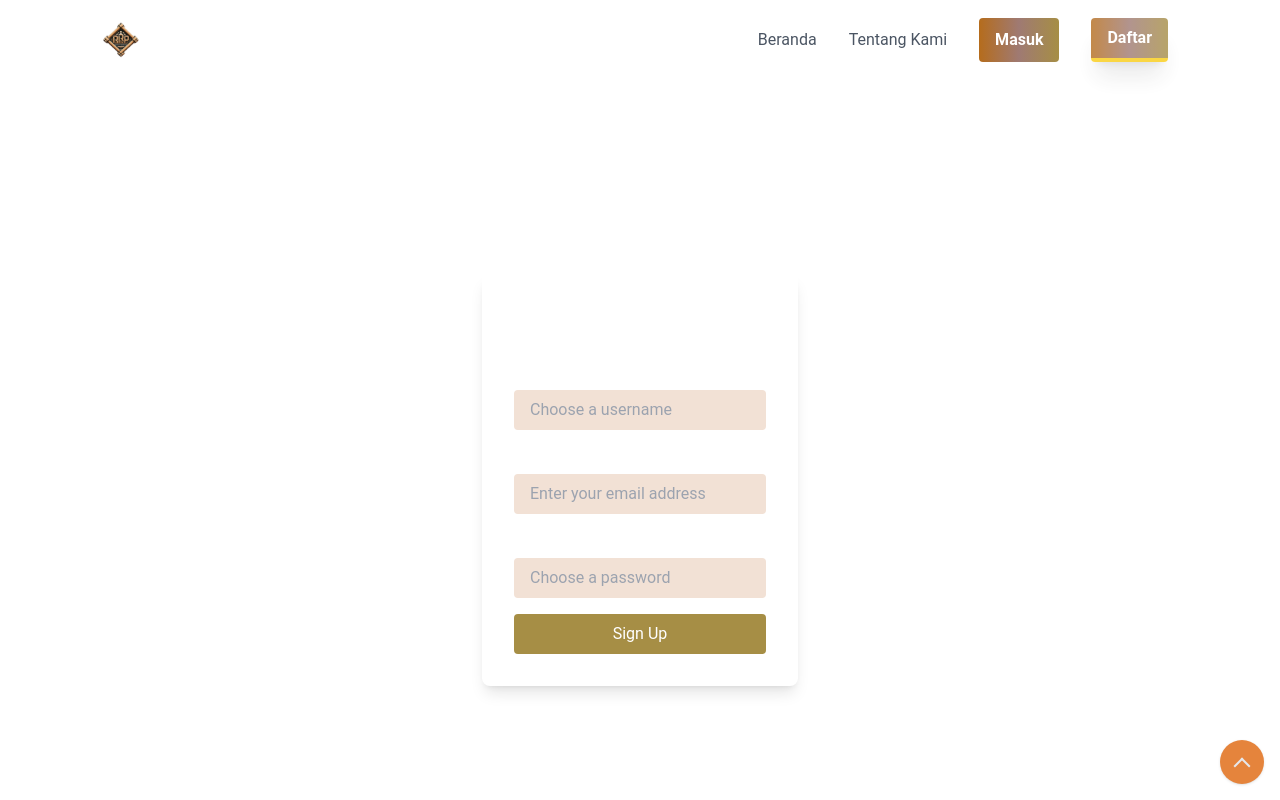
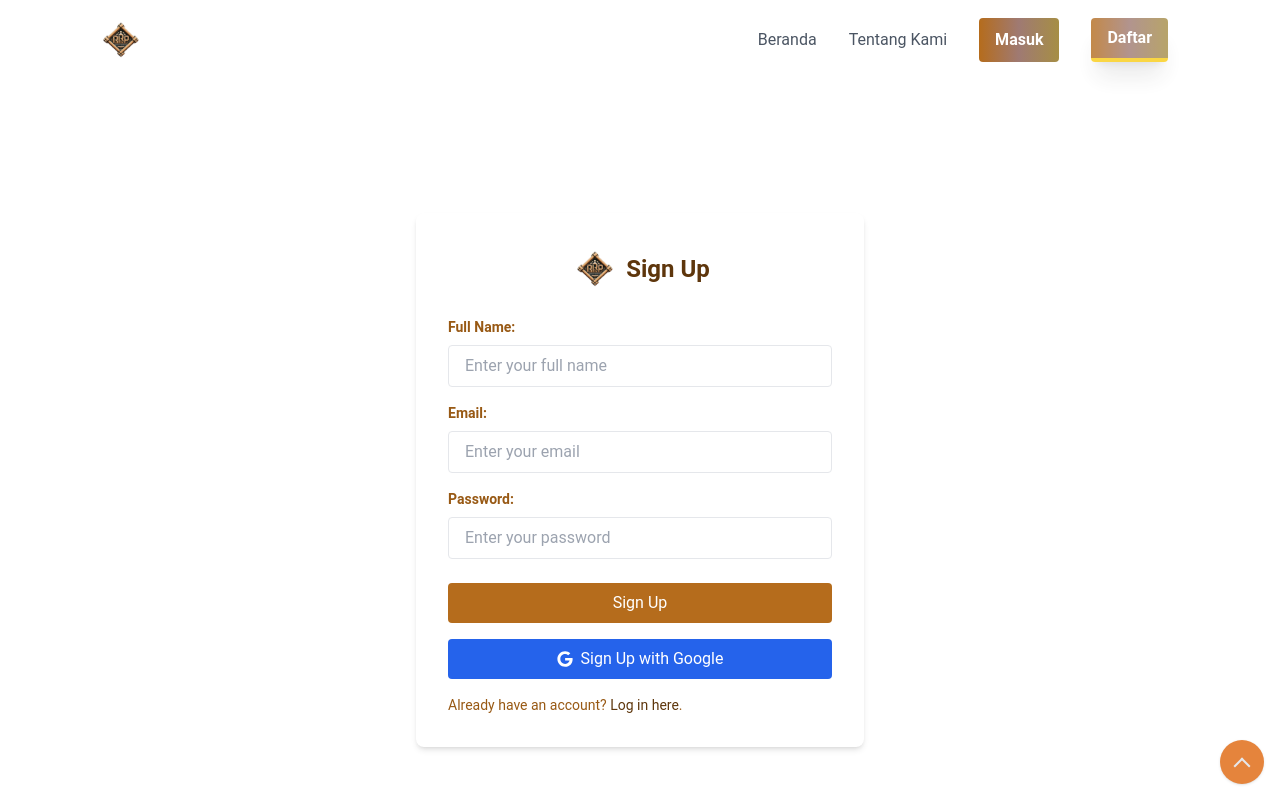
Before and after one commit to chndrwali/penjualan-fe, a React (Vite) app: page /daftar in a window 1280 px wide. Shown: the top 800 px of the page. Built offline with nearby package versions, Linux system fonts and the light colour scheme.

Commit message:
add login google

```diff
--- a/src/components/LandingPage/login/loginPage.jsx
+++ b/src/components/LandingPage/login/loginPage.jsx
@@ -1,6 +1,7 @@
 /* eslint-disable no-unused-vars */
-import React from 'react';
+import React, { useState } from 'react';
 import { motion } from 'framer-motion';
+import { FaGoogle } from 'react-icons/fa';
 
 const LoginPage = () => {
   const containerVariants = {
@@ -13,51 +14,104 @@ const LoginPage = () => {
     visible: { opacity: 1, y: 0, transition: { delay: 0.5, duration: 0.8, ease: 'easeInOut' } },
   };
 
+  const [username, setUsername] = useState('');
+  const [password, setPassword] = useState('');
+  const [role, setRole] = useState('user'); // Default role is 'user'
+
+  const handleLogin = () => {
+    // Perform login logic here based on username, password, and role
+    if (username && password) {
+      // Check credentials and role, then redirect or perform necessary actions
+      if (role === 'admin') {
+        // Redirect or perform admin-specific actions
+      } else {
+        // Redirect or perform user-specific actions
+      }
+    }
+  };
+
   return (
     <motion.div
-      className="min-h-screen flex items-center justify-center"
+      className="min-h-screen flex items-center justify-center bg-gradient-to-r from-brown to-coffee"
       variants={containerVariants}
       initial="hidden"
       animate="visible"
     >
-      <motion.form
-        className="bg-gradient-to-r from-brown to-coffee p-8 rounded-lg shadow-lg"
+      <motion.div
+        className="bg-white p-8 rounded-lg shadow-lg w-full max-w-md"
         variants={formVariants}
         initial="hidden"
         animate="visible"
       >
-        <h2 className="text-2xl font-bold mb-6 text-white">Login to Your Account</h2>
+        <div className="text-center mb-8">
+          <img
+            src="/logo/android-chrome-512x512.png"
+            alt="Logo"
+            className="mx-auto h-12"
+          />
+          <h2 className="text-2xl font-bold mt-4">Login to Your Account</h2>
+        </div>
         <div className="mb-4">
-          <label className="block text-white text-sm font-semibold mb-2" htmlFor="username">
+          <label className="block text-gray-600 text-sm font-semibold mb-2" htmlFor="username">
             Username:
           </label>
           <input
-            className="w-full px-4 py-2 rounded bg-brown-100 text-brown-800"
+            className="w-full px-4 py-2 rounded border focus:outline-none focus:border-brown-500"
             type="text"
             id="username"
             name="username"
             placeholder="Enter your username"
+            value={username}
+            onChange={(e) => setUsername(e.target.value)}
           />
         </div>
         <div className="mb-4">
-          <label className="block text-white text-sm font-semibold mb-2" htmlFor="password">
+          <label className="block text-gray-600 text-sm font-semibold mb-2" htmlFor="password">
             Password:
           </label>
           <input
-            className="w-full px-4 py-2 rounded bg-brown-100 text-brown-800"
+            className="w-full px-4 py-2 rounded border focus:outline-none focus:border-brown-500"
             type="password"
             id="password"
             name="password"
             placeholder="Enter your password"
+            value={password}
+            onChange={(e) => setPassword(e.target.value)}
           />
         </div>
+        <div className="mb-4">
+          <label className="block text-gray-600 text-sm font-semibold mb-2" htmlFor="role">
+            Role:
+          </label>
+          <select
+            className="w-full px-4 py-2 rounded border focus:outline-none focus:border-brown-500"
+            id="role"
+            name="role"
+            value={role}
+            onChange={(e) => setRole(e.target.value)}
+          >
+            <option value="user">User</option>
+            <option value="admin">Admin</option>
+          </select>
+        </div>
         <button
-          className="w-full bg-earth-500 text-white py-2 rounded hover:bg-earth-600 transition duration-300 ease-in-out"
-          type="submit"
+          className="w-full bg-brown-500 text-white py-2 rounded hover:bg-brown-600 transition duration-300 ease-in-out mb-4"
+          type="button"
+          onClick={handleLogin}
         >
           Login
         </button>
-      </motion.form>
+        <p className="text-center text-gray-600 text-sm">
+          Or
+        </p>
+        <button
+          className="w-full bg-blue-500 text-white py-2 rounded hover:bg-blue-600 transition duration-300 ease-in-out flex items-center justify-center"
+          type="button"
+        >
+          <FaGoogle className="mr-2" />
+          Login with Google
+        </button>
+      </motion.div>
     </motion.div>
   );
 };
--- a/src/components/LandingPage/signup/SignupPage.jsx
+++ b/src/components/LandingPage/signup/SignupPage.jsx
@@ -1,76 +1,98 @@
 /* eslint-disable no-unused-vars */
-import React from 'react';
+import React, { useState } from 'react';
 import { motion } from 'framer-motion';
+import { FaGoogle } from 'react-icons/fa';
 
 const SignupPage = () => {
-  const containerVariants = {
-    hidden: { opacity: 0 },
-    visible: { opacity: 1, transition: { duration: 0.8 } },
-  };
+  const [fullName, setFullName] = useState('');
+  const [email, setEmail] = useState('');
+  const [password, setPassword] = useState('');
 
-  const formVariants = {
-    hidden: { opacity: 0, y: 50 },
-    visible: { opacity: 1, y: 0, transition: { delay: 0.5, duration: 0.8, ease: 'easeInOut' } },
+  const handleSignup = () => {
+    // Logika signup di sini
+    console.log(`Sign up with Full Name: ${fullName}, Email: ${email}, Password: ${password}`);
   };
 
   return (
-    <motion.div
-      className="min-h-screen flex items-center justify-center"
-      variants={containerVariants}
-      initial="hidden"
-      animate="visible"
-    >
-      <motion.form
-        className="bg-gradient-to-r from-brown to-coffee p-8 rounded-lg shadow-lg"
-        variants={formVariants}
-        initial="hidden"
-        animate="visible"
+    <div className="min-h-screen flex items-center justify-center bg-gradient-to-r from-brown to-coffee">
+      <motion.div
+        initial={{ opacity: 0, y: 20 }}
+        animate={{ opacity: 1, y: 0 }}
+        transition={{ duration: 0.5 }}
+        className="bg-white p-8 rounded-lg shadow-md w-full max-w-md"
       >
-        <h2 className="text-2xl font-bold mb-6 text-white">Create Your Account</h2>
+        <div className="flex items-center justify-center mb-6">
+          {/* Logo */}
+          <img
+            src="/logo/android-chrome-512x512.png"
+            alt="Logo"
+            className="h-12 w-12 mr-2"
+          />
+          <h2 className="text-2xl font-bold text-brown-800">Sign Up</h2>
+        </div>
         <div className="mb-4">
-          <label className="block text-white text-sm font-semibold mb-2" htmlFor="username">
-            Username:
+          <label className="block text-brown-600 text-sm font-semibold mb-2" htmlFor="fullName">
+            Full Name:
           </label>
           <input
-            className="w-full px-4 py-2 rounded bg-brown-100 text-brown-800"
+            className="w-full px-4 py-2 rounded border focus:outline-none focus:border-brown-500"
             type="text"
-            id="username"
-            name="username"
-            placeholder="Choose a username"
+            id="fullName"
+            name="fullName"
+            placeholder="Enter your full name"
+            value={fullName}
+            onChange={(e) => setFullName(e.target.value)}
           />
         </div>
         <div className="mb-4">
-          <label className="block text-white text-sm font-semibold mb-2" htmlFor="email">
+          <label className="block text-brown-600 text-sm font-semibold mb-2" htmlFor="email">
             Email:
           </label>
           <input
-            className="w-full px-4 py-2 rounded bg-brown-100 text-brown-800"
+            className="w-full px-4 py-2 rounded border focus:outline-none focus:border-brown-500"
             type="email"
             id="email"
             name="email"
-            placeholder="Enter your email address"
+            placeholder="Enter your email"
+            value={email}
+            onChange={(e) => setEmail(e.target.value)}
           />
         </div>
-        <div className="mb-4">
-          <label className="block text-white text-sm font-semibold mb-2" htmlFor="password">
+        <div className="mb-6">
+          <label className="block text-brown-600 text-sm font-semibold mb-2" htmlFor="password">
             Password:
           </label>
           <input
-            className="w-full px-4 py-2 rounded bg-brown-100 text-brown-800"
+            className="w-full px-4 py-2 rounded border focus:outline-none focus:border-brown-500"
             type="password"
             id="password"
             name="password"
-            placeholder="Choose a password"
+            placeholder="Enter your password"
+            value={password}
+            onChange={(e) => setPassword(e.target.value)}
           />
         </div>
         <button
-          className="w-full bg-earth-500 text-white py-2 rounded hover:bg-earth-600 transition duration-300 ease-in-out"
-          type="submit"
+          onClick={handleSignup}
+          className="w-full bg-brown-500 text-white py-2 rounded hover:bg-brown-600 transition duration-300 ease-in-out"
         >
           Sign Up
         </button>
-      </motion.form>
-    </motion.div>
+        {/* Google Sign Up */}
+        <button
+          onClick={() => console.log('Sign up with Google')}
+          className="w-full mt-4 bg-blue-600 text-white py-2 rounded flex items-center justify-center hover:bg-blue-700 transition duration-300 ease-in-out"
+        >
+          <FaGoogle className="mr-2" />
+          Sign Up with Google
+        </button>
+        <p className="mt-4 text-sm text-brown-600">
+          Already have an account? <a href="#" className="text-brown-800">Log in here</a>.
+        </p>
+
+
+      </motion.div>
+    </div>
   );
 };
 
```
